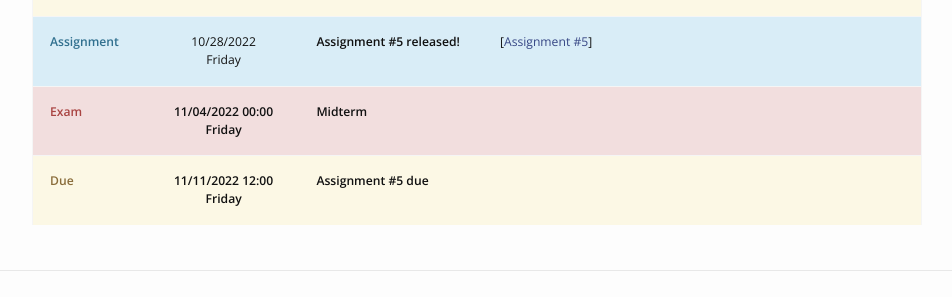
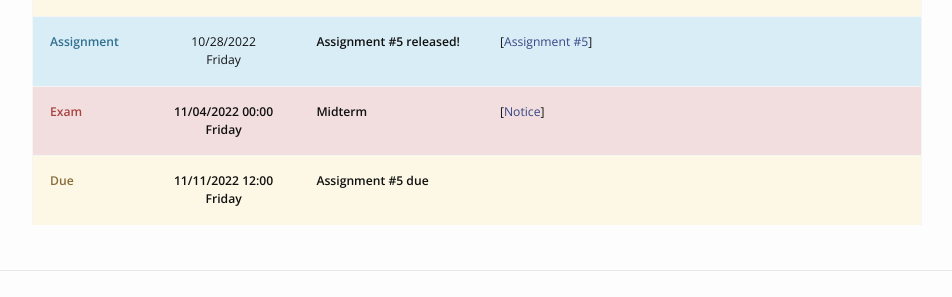
Before and after one commit to phonchi/nsysu-math105A, a Jekyll site: the page built from schedule.md, in a window 1280 px wide. Shown: the part 1876-2173 px from the top of the page, without its empty margins (163-1115 px from the left). Built offline with Jekyll 4.4.1, drawn with Linux system fonts in a browser that asks for light colours; nearby versions of some CDN libraries.

Commit message:
Update schedule_row_exam.html

```diff
--- a/_includes/schedule_row_exam.html
+++ b/_includes/schedule_row_exam.html
@@ -8,5 +8,5 @@
     {{ include.event.description }}
 </div>
 <div class="col col-4 markdown-content" data-label="Course Material">
-    {{ include.event.content}}
+    [<a href="{{ include.event.url | prepend: site.baseurl}}">Notice</a>]
 </div>
```
